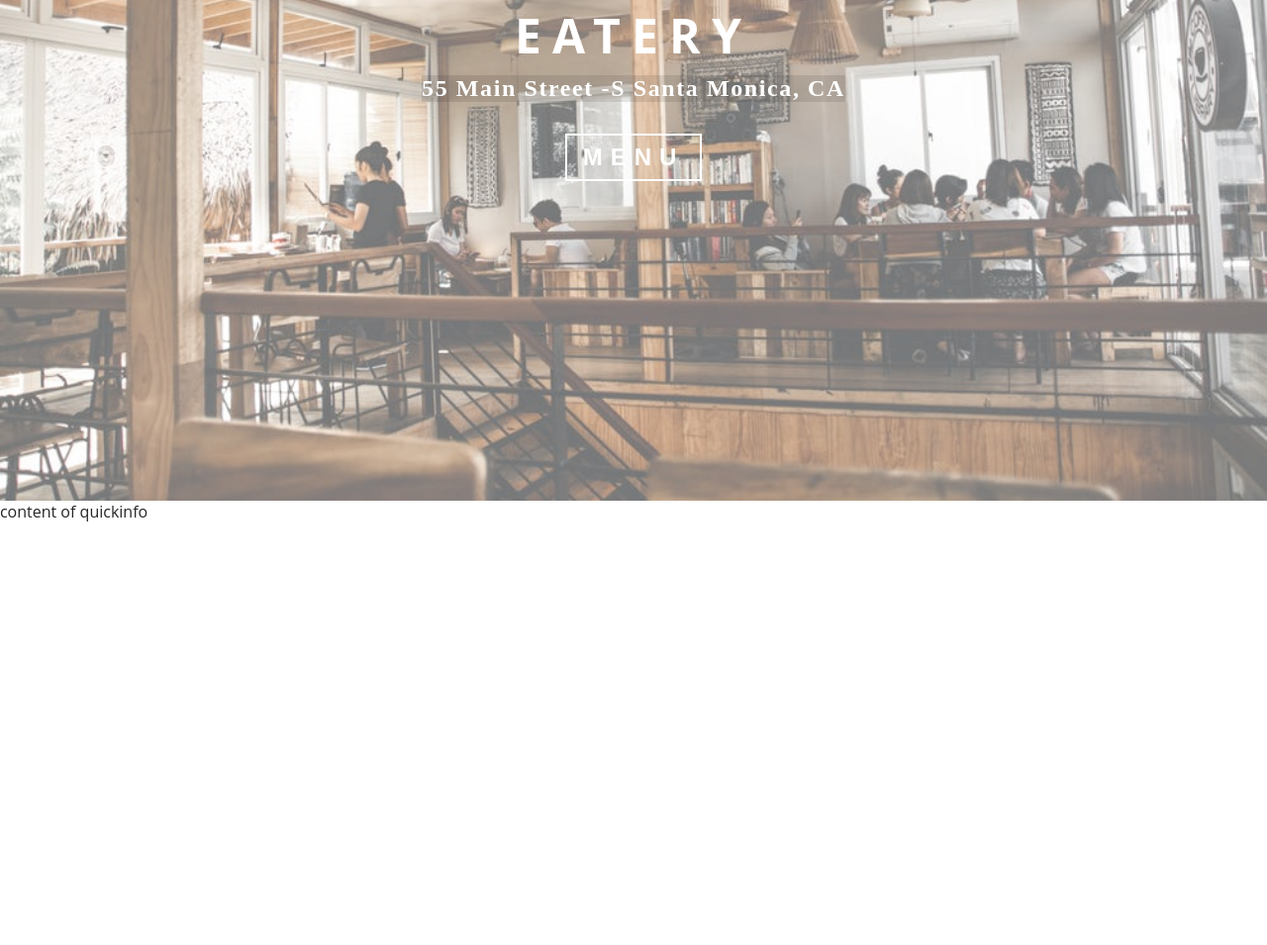
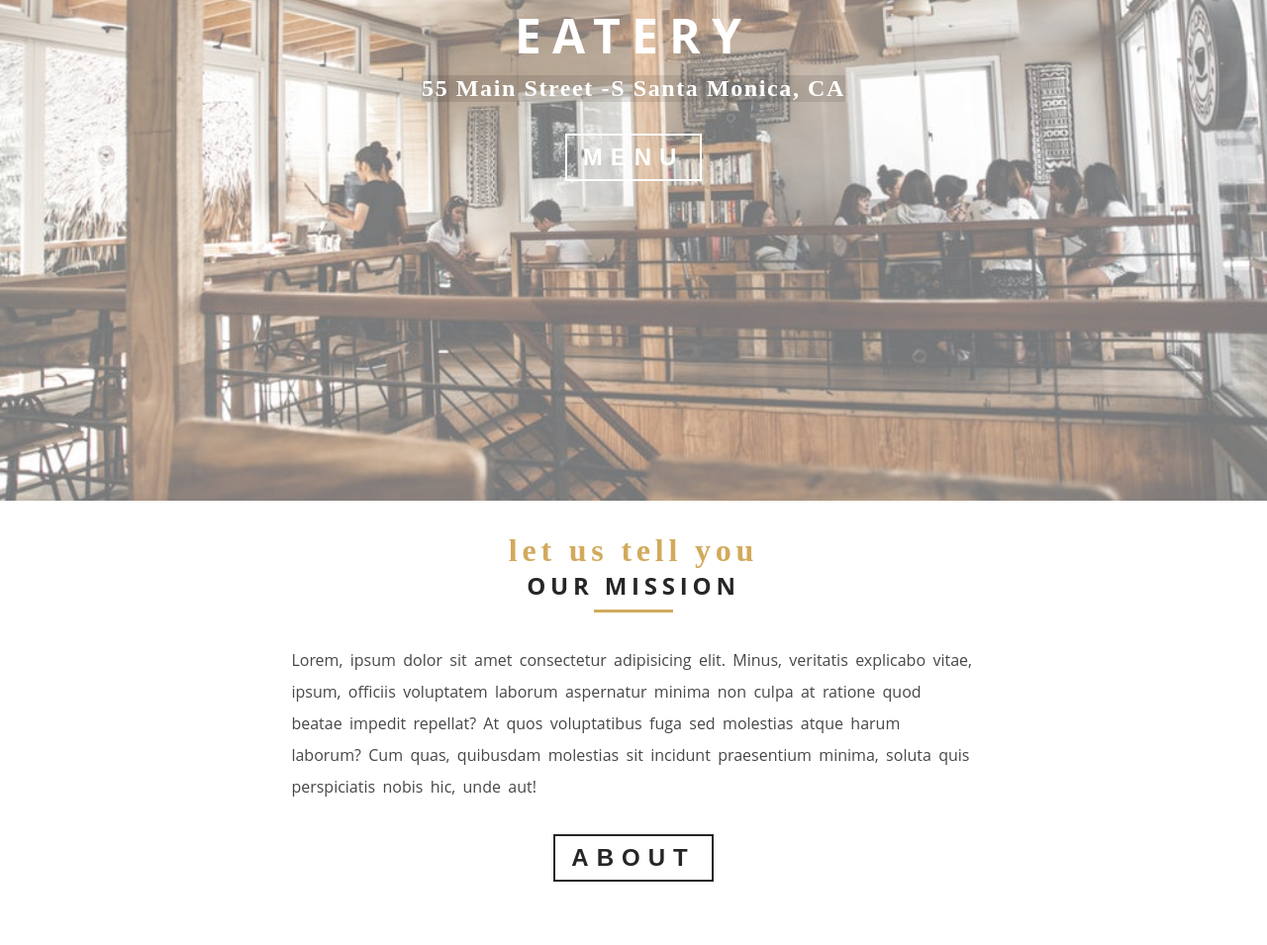
Before and after one commit to mwptje/gatsby-course-restaurant-site, a Gatsby site: page / in a window 1280 px wide. Shown: the part 295-1250 px from the top of the page at 99% size. Before the commit the page ends 823 px from the top, so only its background shows below. Built offline with nearby package versions, Linux system fonts and the light colour scheme; Gatsby itself is replaced by a stand-in of ours.

Commit message:
up to the footer component but not including

```diff
--- a/src/components/HomePageComponents/QuickInfo.js
+++ b/src/components/HomePageComponents/QuickInfo.js
@@ -1,7 +1,44 @@
 import React, { Component } from "react"
+import { Section, Title, SectionButton } from "../../utils"
+import styled from "styled-components"
+import { styles } from "../../utils"
+import { Link } from "gatsby"
 
 export default class QuickInfo extends Component {
   render() {
-    return <div>content of quickinfo</div>
+    return (
+      <Section>
+        <Title message="let us tell you" title="our mission" />
+        <QuickInfoWrapper>
+          <p className="text">
+            Lorem, ipsum dolor sit amet consectetur adipisicing elit. Minus,
+            veritatis explicabo vitae, ipsum, officiis voluptatem laborum
+            aspernatur minima non culpa at ratione quod beatae impedit repellat?
+            At quos voluptatibus fuga sed molestias atque harum laborum? Cum
+            quas, quibusdam molestias sit incidunt praesentium minima, soluta
+            quis perspiciatis nobis hic, unde aut!
+          </p>
+          <Link to="/about" style={{ textDecoration: "none" }}>
+            <SectionButton style={{ margin: "2rem auto" }}>about</SectionButton>
+          </Link>
+        </QuickInfoWrapper>
+      </Section>
+    )
   }
 }
+
+const QuickInfoWrapper = styled.div`
+  width: 90%;
+  margin: 2rem auto;
+  .text {
+    line-height: 2rem;
+    color: ${styles.colors.mainGrey};
+    word-spacing: 0.2rem;
+  }
+  @media {
+    width: 70%;
+  }
+  @media (min-width: 992px) {
+    width: 60%;
+  }
+`
--- a/src/utils/Button.js
+++ b/src/utils/Button.js
@@ -19,5 +19,13 @@ const BannerButton = styled.button`
     cursor: pointer;
   }
 `
+const SectionButton = styled(BannerButton)`
+  color: ${styles.colors.mainBlack};
+  ${styles.border({ color: `${styles.colors.mainBlack}` })}
+  &:hover {
+    background: ${styles.colors.mainBlack};
+    color: ${styles.colors.mainYellow};
+  }
+`
 
-export { BannerButton }
+export { BannerButton, SectionButton }
--- a/src/utils/Section.js
+++ b/src/utils/Section.js
@@ -0,0 +1,7 @@
+import styled from "styled-components"
+
+export const Section = styled.section`
+  padding: 2rem 0;
+  width: 90vw;
+  margin: 0 auto;
+`
--- /dev/null
+++ b/src/utils/Title.js
@@ -0,0 +1,38 @@
+import React from "react"
+import styled from "styled-components"
+import { styles } from "../utils"
+
+export function Title({ title, message }) {
+  return (
+    <TitleWrapper>
+      <h3 className="message">{message}</h3>
+      <h1 className="title">{title}</h1>
+      <div className="underline"></div>
+    </TitleWrapper>
+  )
+}
+// Title defaults
+Title.defaultProps = {
+  message: "our message",
+  title: "our title",
+}
+
+const TitleWrapper = styled.div`
+  text-align: center;
+  .message {
+    ${styles.textSlanted};
+    ${styles.letterSpacing({ spacing: "0.3rem" })};
+    font-size: 2rem;
+    color: ${styles.colors.mainYellow};
+  }
+  .title {
+    ${styles.letterSpacing({ spacing: "0.3rem" })};
+    text-transform: uppercase;
+  }
+  .underline {
+    width: 5rem;
+    height: 0.2rem;
+    background: ${styles.colors.mainYellow};
+    margin: 0.5rem auto;
+  }
+`
--- a/src/utils/index.js
+++ b/src/utils/index.js
@@ -1,7 +1,17 @@
 import * as styles from "./styles"
 import { HomeHeader, PageHeader } from "./Header"
 import Banner from "./Banner"
-import { BannerButton } from "./Button"
+import { BannerButton, SectionButton } from "./Button"
 import { Section } from "./Section"
+import { Title } from "./Title"
 
-export { styles, HomeHeader, PageHeader, Banner, BannerButton, Section }
+export {
+  styles,
+  HomeHeader,
+  PageHeader,
+  Banner,
+  BannerButton,
+  SectionButton,
+  Section,
+  Title,
+}
```
